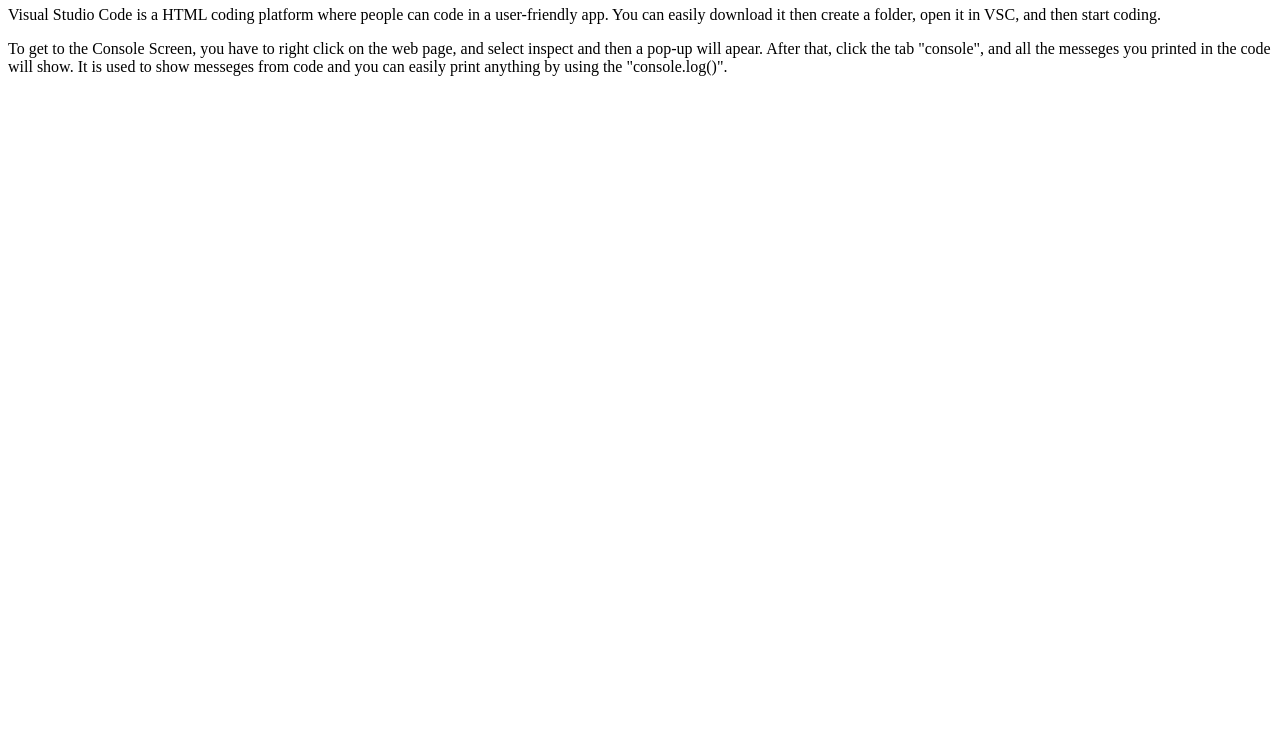
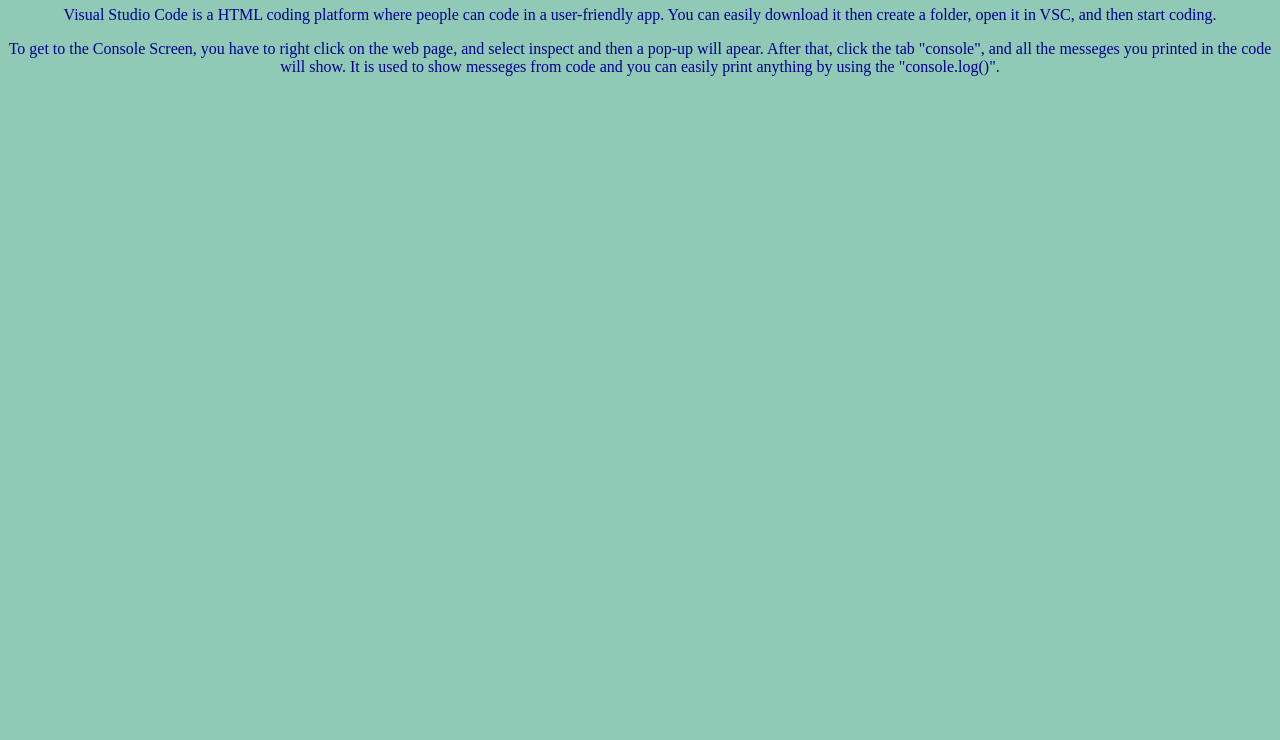
Before and after one commit to queenclearsight/Project-77, a plain HTML site: page index.html in a window 1280 px wide. Shown: the part 60-800 px from the top of the page. Drawn offline with Linux system fonts and the light colour scheme.

Commit message:
Add files via upload

```diff
--- a/index.html
+++ b/index.html
@@ -1,5 +1,6 @@
 <html>
 <head>
+    <link rel="stylesheet" href="style.css">
 <title>Project C77</title>
 </head>
 <body>
--- /dev/null
+++ b/style.css
@@ -0,0 +1,6 @@
+body{
+    text-align: center;
+    background-color: rgb(145, 201, 183);
+    color: darkblue;
+    font-size: medium;
+}
```
